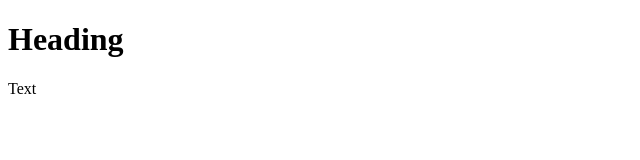
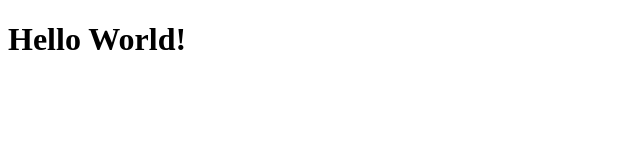
Before and after one commit to yorlov/yorlov.github.io, a plain HTML site: page index.html in a window 1280 px wide. Shown: the whole page, without its empty margins (0-640 px from the left). Drawn offline with Linux system fonts and the light colour scheme.

Commit message:
Update index.html

```diff
--- a/index.html
+++ b/index.html
@@ -1,10 +1,6 @@
 <!DOCTYPE html>
 <html>
-	<head>
-		<title>Title</title>
-	</head>
 	<body>
-		<h1>Heading</h1>
-		<p>Text</p>
+		<h1>Hello World!</h1>
 	</body>
 </html>
```
